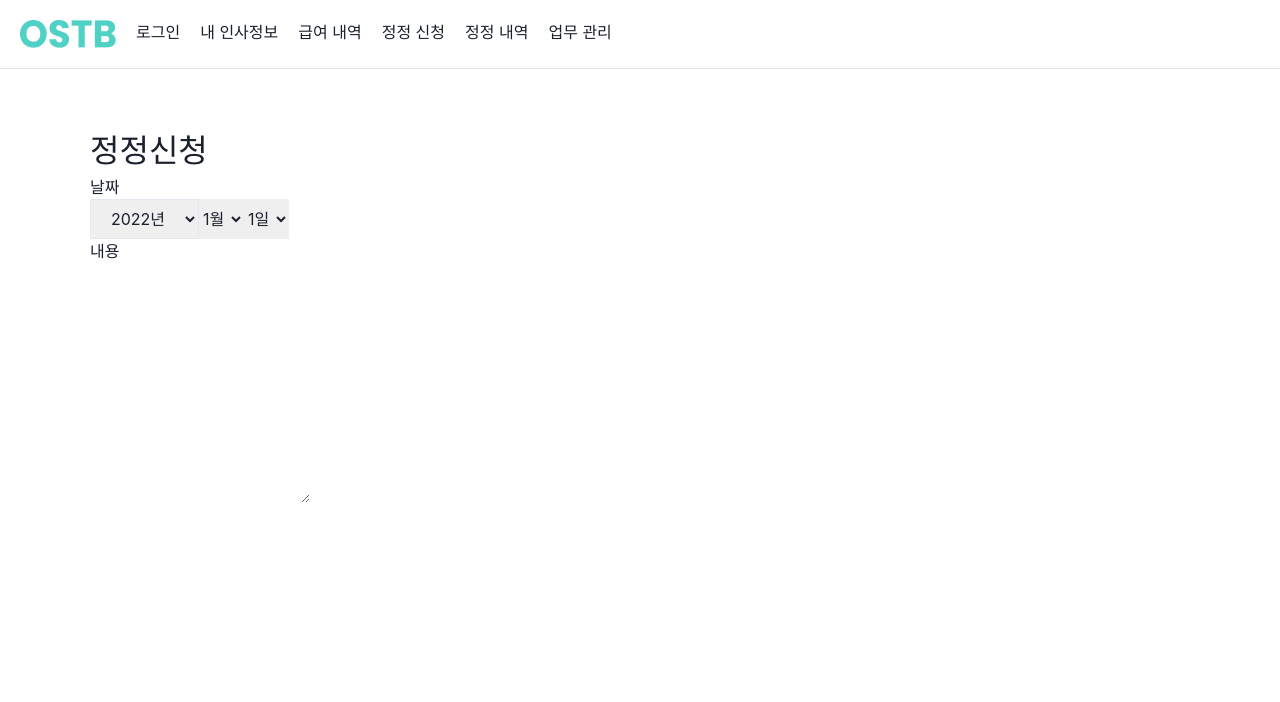
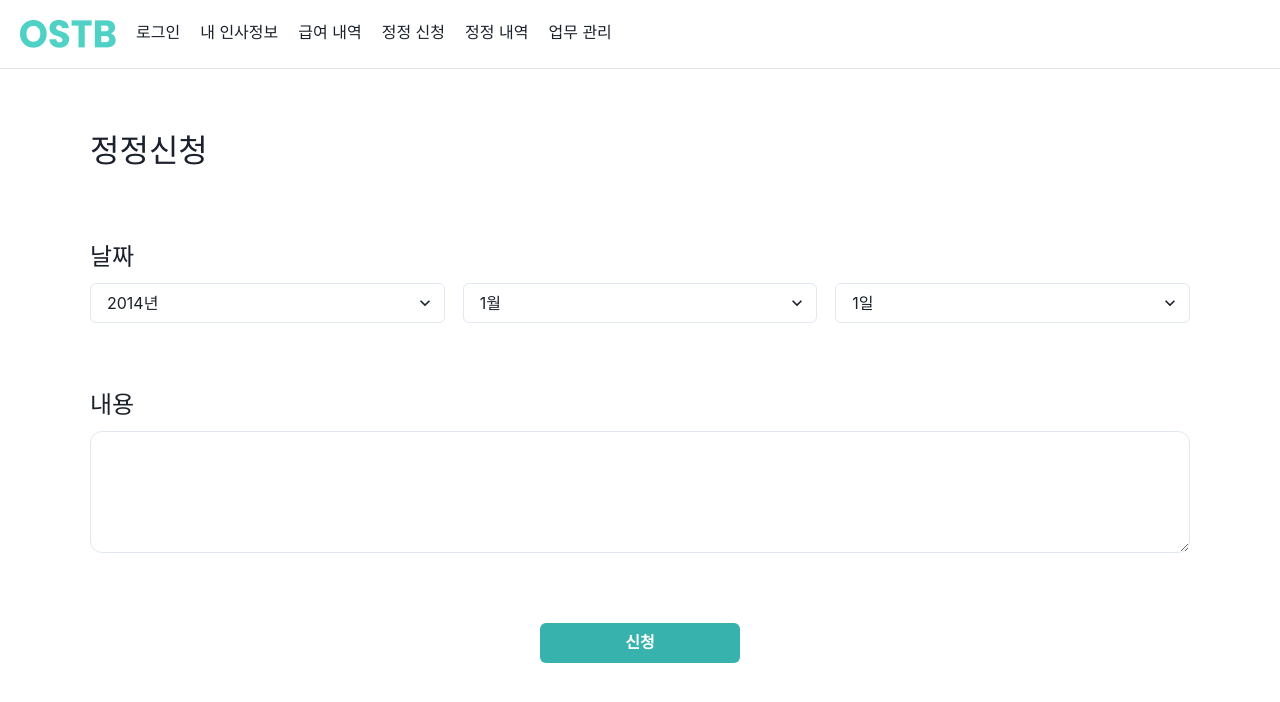
Before and after one commit to dmswnlee/pay-system, a React (Vite) app: page /CorrectionApply in a window 1280 px wide. Shown: the top 702 px of the page. Built offline with nearby package versions, Linux system fonts and the light colour scheme; a web font is replaced by a local one.

Commit message:
추가: 셀렉션박스

```diff
--- /dev/null
+++ b/src/data/CorrectionApplyData.ts
@@ -0,0 +1 @@
+const year = [];
--- a/src/pages/CorrectionApply.tsx
+++ b/src/pages/CorrectionApply.tsx
@@ -1,43 +1,133 @@
+import { useState } from 'react';
+
 import styled from 'styled-components';
+
+import {
+  Button,
+  Select,
+} from '@chakra-ui/react';
 
 import Title from '../components/Title';
 
 const Wrapper = styled.div`
   padding-top: 58px;
+  .chakra-select {
+    border: solid 1px #e2e8f0;
+  }
+`;
+const SubTitle = styled.h2`
+  font-size: 24px;
+  margin-top: 64px;
+  margin-bottom: 8px;
+`;
+const DateRow = styled.div`
+  display: flex;
+  gap: 18px;
 `;
 
-const DateRow = styled.div`
+const TextArea = styled.textarea`
+  width: 100%;
+  border: solid 1px #e2e8f0;
+  border-radius: 12px;
+  margin-bottom: 64px;
+`;
+const ButtonWrap = styled.div`
   display: flex;
-`;
-const Select = styled.select`
-  border: solid 1px #e2e8f0;
-  padding: 8px 16px;
+  justify-content: center;
+  .chakra-button {
+    width: 200px;
+    justify-content: center;
+    background-color: #38b2ac;
+  }
 `;
 const CorrectionApply = () => {
+  const startYear = 2014;
+  const endYear = 2024;
+
+  const year = Array.from(
+    { length: endYear - startYear + 1 },
+    (_, index) => startYear + index + "년",
+  );
+  const month = Array.from(
+    { length: 12 - 1 + 1 },
+    (_, index) => 1 + index + "월",
+  );
+  const day = Array.from(
+    { length: 31 - 1 + 1 },
+    (_, index) => 1 + index + "일",
+  );
+
+  const [form, setForm] = useState({
+    year: "",
+    month: "",
+    day: "",
+    context: "",
+  });
+  const handleYearChange = (event: React.ChangeEvent<HTMLSelectElement>) => {
+    setForm({ ...form, year: event.target.value });
+  };
+
+  const handleMonthChange = (event: React.ChangeEvent<HTMLSelectElement>) => {
+    setForm({ ...form, month: event.target.value });
+  };
+  const handleDayChange = (event: React.ChangeEvent<HTMLSelectElement>) => {
+    setForm({ ...form, month: event.target.value });
+  };
+  const handleContextChange = (
+    event: React.ChangeEvent<HTMLTextAreaElement>,
+  ) => {
+    setForm({ ...form, context: event.target.value });
+  };
+
+  const onSubmit = () => {
+    if (false) {
+    } else {
+      console.log(form.year, form.month, form.day, form.context);
+
+      alert("성공!");
+    }
+  };
   return (
     <Wrapper>
       <div>
         <Title title="정정신청"></Title>
-        <h2>날짜</h2>
+        <SubTitle>날짜</SubTitle>
         <DateRow>
-          <Select name="year" id="year">
-            <option value="2022년">2022년</option>
-            <option value="2023년">2023년</option>
-            <option value="2024년">2024년</option>
+          <Select onChange={handleYearChange}>
+            {year.map((it, index) => (
+              <option value={form.year} key={index}>
+                {it}
+              </option>
+            ))}
           </Select>
-          <select name="month" id="month">
-            <option value="1월">1월</option>
-            <option value="2월">2월</option>
-            <option value="3월">3월</option>
-          </select>
-          <select name="day" id="day">
-            <option value="1일">1일</option>
-            <option value="2일">2일</option>
-            <option value="3일">3일</option>
-          </select>
+          <Select onChange={handleMonthChange}>
+            {month.map((it, index) => (
+              <option value={it} key={index}>
+                {it}
+              </option>
+            ))}
+          </Select>
+          <Select onChange={handleDayChange}>
+            {day.map((it, index) => (
+              <option value={it} key={index}>
+                {it}
+              </option>
+            ))}
+          </Select>
         </DateRow>
-        <h2>내용</h2>
-        <textarea name="" id="" rows={10}></textarea>
+        <SubTitle>내용</SubTitle>
+        <TextArea
+          onChange={handleContextChange}
+          name=""
+          id=""
+          rows={5}
+          value={form.context}
+        ></TextArea>
+        <ButtonWrap>
+          <Button onClick={onSubmit} colorScheme="teal" size="md">
+            신청
+          </Button>
+        </ButtonWrap>
       </div>
     </Wrapper>
   );
--- a/src/pages/CorrectionApplyHistory.tsx
+++ b/src/pages/CorrectionApplyHistory.tsx
@@ -20,11 +20,13 @@ const Row = styled.div`
 const TopText = styled.span`
   font-weight: 700;
   padding: 12px 24px;
+  color: #2d3748;
 `;
 
 const Text = styled.span`
   padding: 12px 24px;
   border-top: solid 1px #e2e8f0;
+  color: #2d3748;
 `;
 const CorrectionApplyHistory = () => {
   return (
@@ -43,6 +45,18 @@ const CorrectionApplyHistory = () => {
           <Text></Text>
           <Text>결제 대기</Text>
         </Row>
+        <Row>
+          <Text>2024.02.02</Text>
+          <Text>보너스 미지급</Text>
+          <Text></Text>
+          <Text>결제 대기</Text>
+        </Row>
+        <Row>
+          <Text>2024.02.02</Text>
+          <Text>보너스 미지급</Text>
+          <Text></Text>
+          <Text>결제 대기</Text>
+        </Row>
       </Box>
     </div>
   );
```
